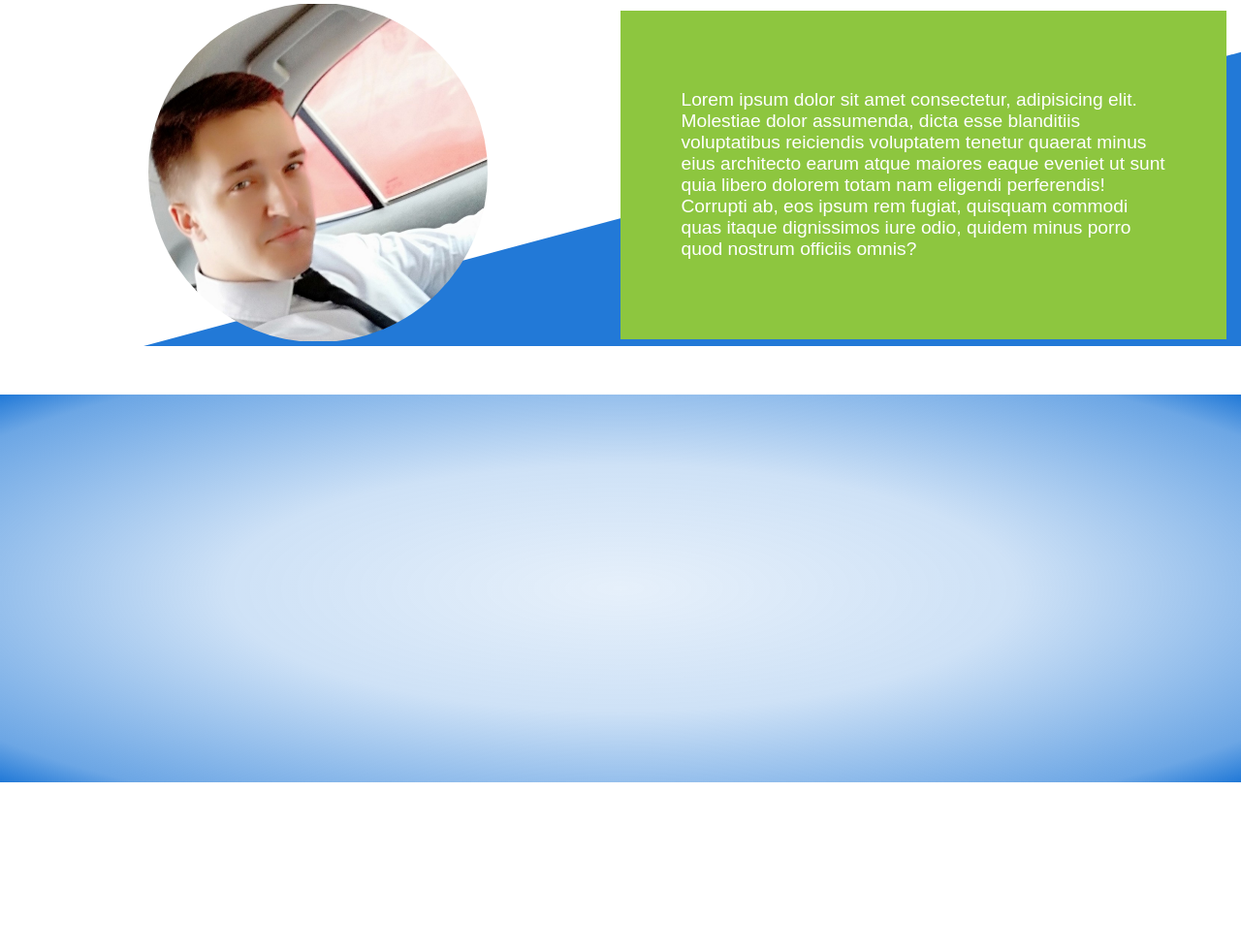
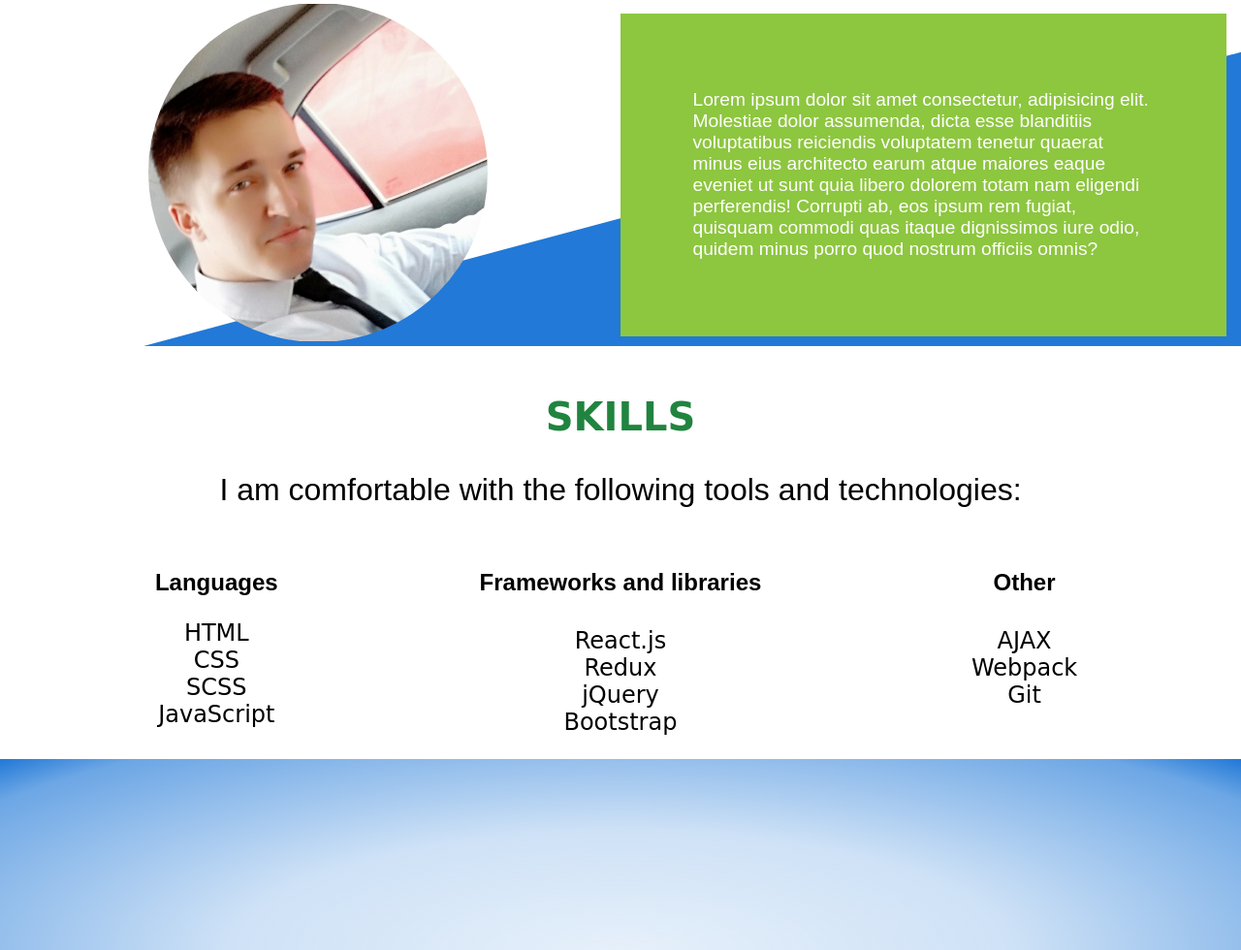
Before and after one commit to MilosLbr/Portfolio-website, a website built with webpack: page src/index.html in a window 1280 px wide. Shown: the part 959-1939 px from the top of the page at 97% size. Before the commit the page ends 1770 px from the top, so only its background shows below. Built offline with nearby package versions, Linux system fonts and the light colour scheme; files whose address does not match are found by name; a web font is replaced by a local one.

Commit message:
added skills

```diff
--- a/src/index.html
+++ b/src/index.html
@@ -21,7 +21,7 @@
             </div>
             <div class="otherNavLinks">
                     <a href="#about">About</a>
-                    <a>Skills</a>
+                    <a href="#skills">Skills</a>
                     <a>Projects</a>
                     <a class="btn btn-primary">Contact</a>
             </div>
@@ -55,18 +55,54 @@
                 </div>
         </div>
         <div class="row">
-            <div class="col colmd-50 alignCenter">
+            <div class="col col-md-50 alignCenter">
                 <div class="aboutMeImage">
                     <!-- circle-shaped profile image -->
                 </div>
             </div>
 
-            <div class="col colmd-50 aboutMeTextContainer">
+            <div class="col col-md-50 aboutMeTextContainer">
                     <p class ="aboutMeText"> Lorem ipsum dolor sit amet consectetur, adipisicing elit. Molestiae dolor assumenda, dicta esse blanditiis voluptatibus reiciendis voluptatem tenetur quaerat minus eius architecto earum atque maiores eaque eveniet ut sunt quia libero dolorem totam nam eligendi perferendis! Corrupti ab, eos ipsum rem fugiat, quisquam commodi quas itaque dignissimos iure odio, quidem minus porro quod nostrum officiis omnis?</p>
             </div>
         </div>
 
 
+    </div>
+
+    <!-- Skills section -->
+    <div id="skills" class="skills">
+        <h2 class="sectionTitle">
+            SKILLS
+        </h2>
+        <p>I am comfortable with the following tools and technologies: </p>
+        <div class="row skillsList">
+            <div class="col-md-33">
+                <h2 class="skillSubHeader">Languages</h2>
+                <ul>
+                    <li>HTML</li>
+                    <li>CSS</li>
+                    <li>SCSS</li>
+                    <li>JavaScript</li>
+                </ul>
+            </div>
+            <div class="col-md-33">
+                <h4 class="skillSubHeader">Frameworks and libraries</h4>
+                <ul>
+                    <li>React.js</li>
+                    <li>Redux</li>
+                    <li>jQuery</li>
+                    <li>Bootstrap</li>
+                </ul>
+            </div>
+            <div class="col-md-33">
+                <h4 class="skillSubHeader">Other</h4>
+                <ul>
+                    <li>AJAX</li>
+                    <li>Webpack</li>
+                    <li>Git</li>
+                </ul>
+            </div>
+        </div>
     </div>
 
     <!-- Skills canvas -->
--- a/src/scss/layout/layout.scss
+++ b/src/scss/layout/layout.scss
@@ -18,7 +18,11 @@
 }
 
 @media (min-width: 48.01em){
-    .colmd-50{
+    .col-md-50{
         width: 50%;
     }
+
+    .col-md-33{
+        width: 33.33%;
+    }
 }
--- a/src/scss/main.scss
+++ b/src/scss/main.scss
@@ -13,4 +13,5 @@
 @import './modules/navigation.scss';
 @import './modules/buttons.scss';
 @import './modules/aboutMe.scss';
+@import './modules/skills.scss';
 @import './modules/canvas.scss';
--- /dev/null
+++ b/src/scss/modules/skills.scss
@@ -0,0 +1,21 @@
+
+.skills > p {
+    font-size: 32px;
+    text-align: center;
+}
+
+.skillSubHeader{
+    text-align: center;
+    font-size: 24px;
+}
+.skillsList{
+    align-items: baseline;
+}
+.skillsList ul{
+    list-style-type: none;
+    padding-left: 0;
+    margin-left: 0;
+    text-align: center;
+    font-size: 1.5rem;
+    font-family: cursive;
+}
```
